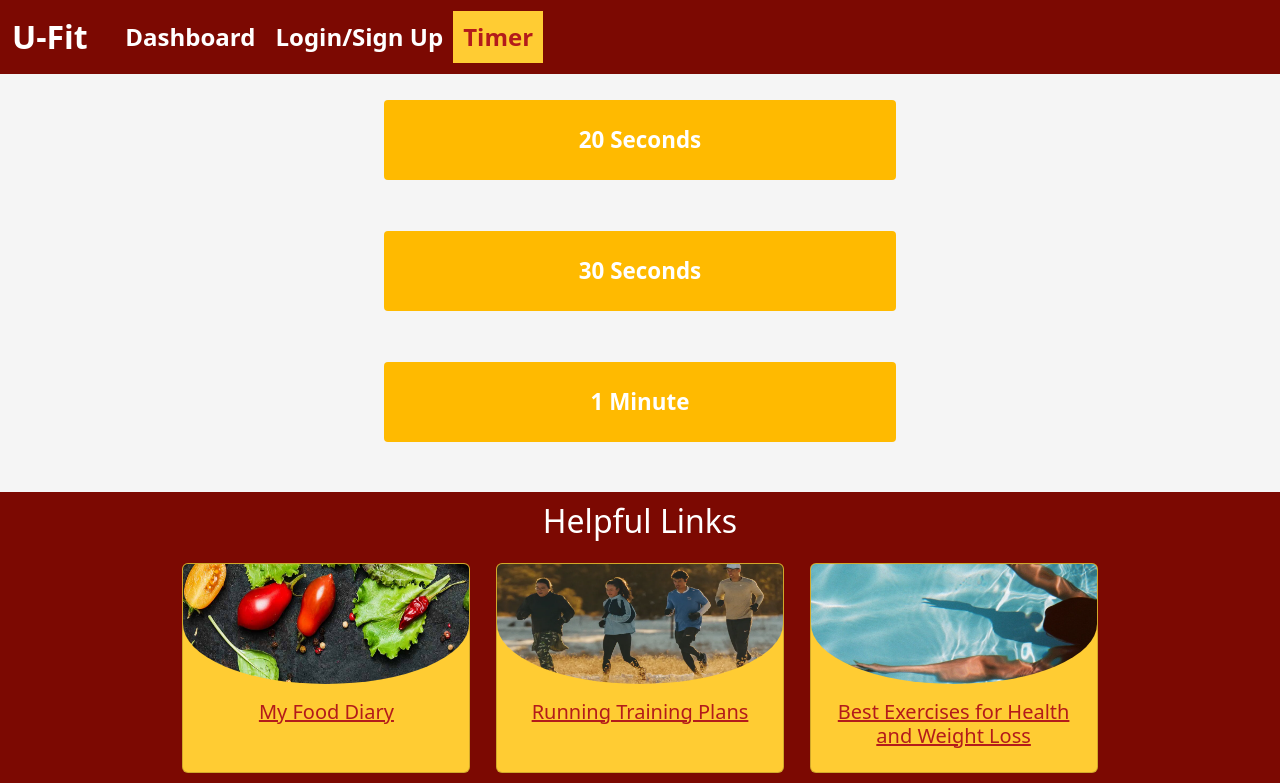
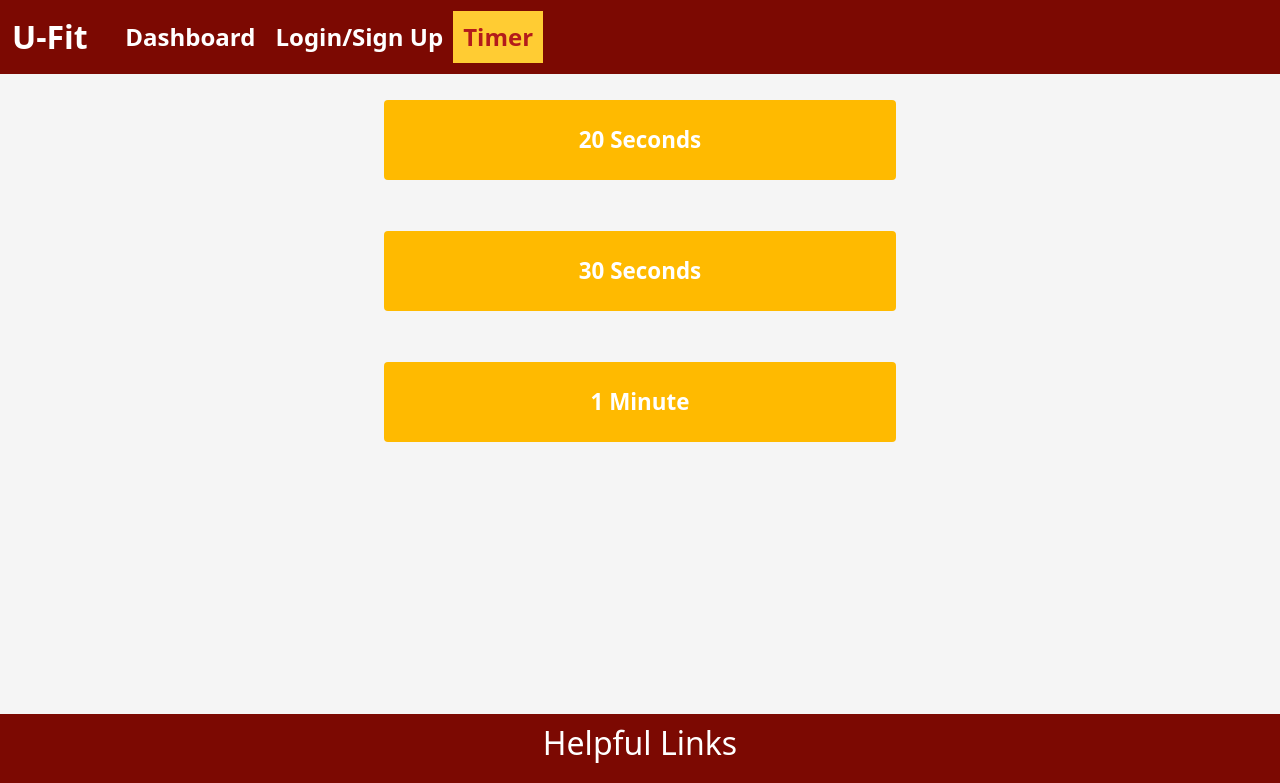
Before and after one commit to sampaul10/Fitness-Tracker, a React (Create React App) app in the folder client/: page /timer in a window 1280 px wide. Shown: the top 783 px of the page. Built offline with nearby package versions, Linux system fonts and the light colour scheme.

Commit message:
fixed footer display for timer page

```diff
--- a/client/src/components/Timer/Timer.css
+++ b/client/src/components/Timer/Timer.css
@@ -1,3 +1,7 @@
+.timer-container {
+  min-height: 80vh;
+}
+
 .timer-completed {
   font-weight: bold;
   font-size: 4rem;
--- a/client/src/components/Timer/Timer.js
+++ b/client/src/components/Timer/Timer.js
@@ -83,7 +83,7 @@ const Timer = () => {
 
   // Renderer callback with condition
   return (
-    <div>
+    <div className="timer-container">
       <div className="button-wrapper">
         <button
           className="btn btn-primary timer-button"
```
Also changed, not shown: 2 other files (tests, documents, lock files or other folders).
